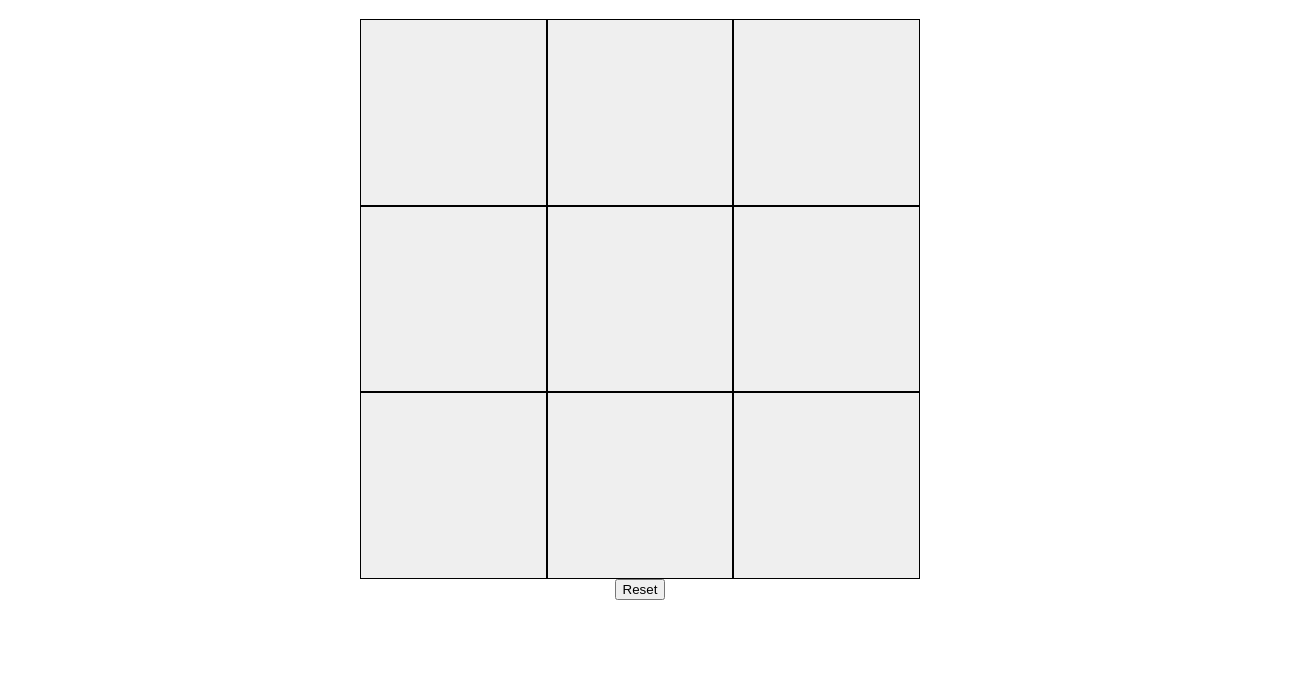
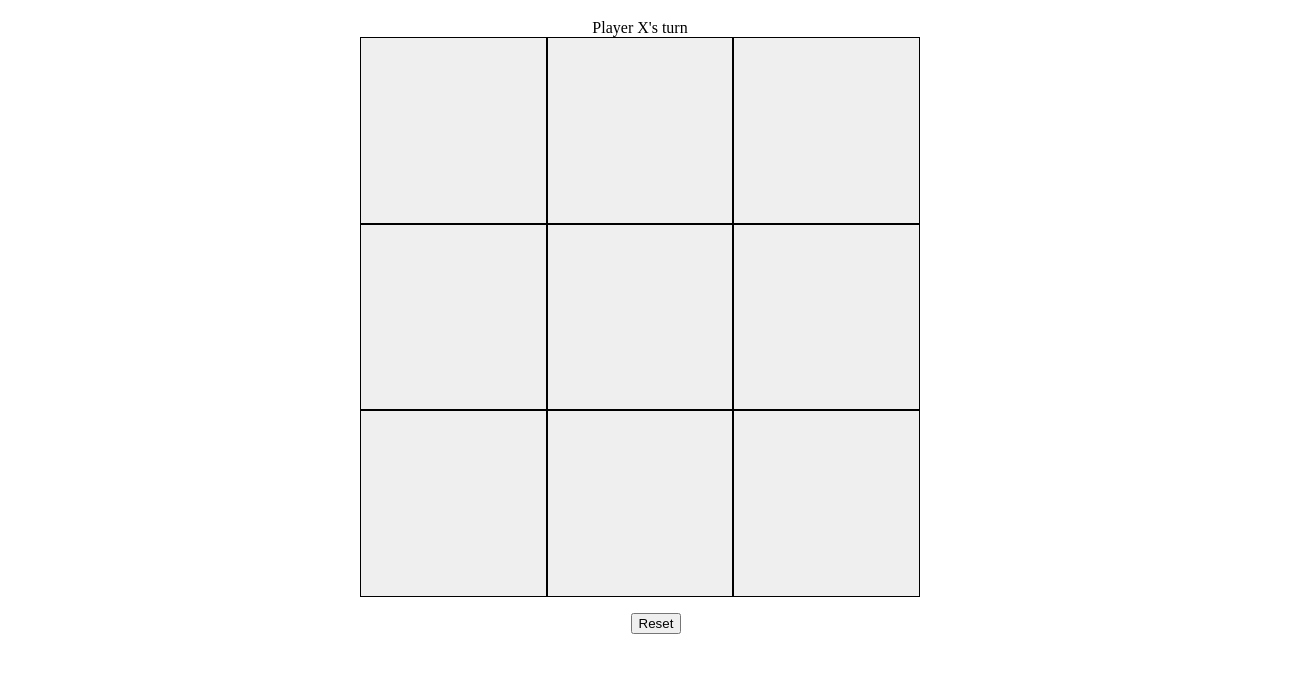
Before and after one commit to alexherdzik/tic-tac-toe, a plain HTML site: page index.html in a window 1280 px wide. Shown: the part 61-734 px from the top of the page, 1312 px wide, since content can reach past the window. Drawn offline with Linux system fonts and the light colour scheme.

Commit message:
Added messaging and footer padding

```diff
--- a/css/style.css
+++ b/css/style.css
@@ -7,6 +7,13 @@ html, body {
     display: flex;
     justify-content: center;
     width: 100%;
+}
+
+.footer {
+    display: flex;
+    justify-content: center;
+    padding: 1rem;
+    width: 100%
 }
 
 .container {
--- a/index.html
+++ b/index.html
@@ -9,6 +9,7 @@
     <body>
         <div class="header"><h1>Tic-Tac-Toe</h1></div>
         <div class="container">
+            <div id="message"></div>
             <div id="gameboard">
                 <button class="square"></button>
                 <button class="square"></button>
@@ -19,9 +20,9 @@
                 <button class="square"></button>
                 <button class="square"></button>
                 <button class="square"></button>
-         </div>
-         <div class="footer"><button id="reset">Reset</button></div>
-    </div>
+            </div>
+        </div>
+        <div class="footer"><button id="reset">Reset</button></div>
         <script src="js/main.js" async defer></script>
     </body>
 </html>
--- a/js/main.js
+++ b/js/main.js
@@ -22,6 +22,7 @@ const gameboard = (() => {
 })();
 
 const view = (() => {
+    const _message = document.getElementById('message');
     const _boardSquares = Array.from(document.querySelectorAll('#gameboard .square'));
     const _resetBtn = document.getElementById('reset');
 
@@ -42,7 +43,11 @@ const view = (() => {
         }
     }
 
-    return {updateBoard};
+    const setMessage = msg => {
+        _message.textContent = msg;
+    }
+
+    return {updateBoard, setMessage};
 })();
 
 const Player = (mark) => {
@@ -56,12 +61,13 @@ const Player = (mark) => {
 const gameController = ((gameboard, view) => {
     const _playerX = Player('X');
     const _playerO = Player('O');
-    let _round = 1;
-    let _currentPlayer = _playerX;
-    let _gameOver = false;
+    let _round;
+    let _currentPlayer;
+    let _gameOver;
 
     const _switchCurrentPlayer = () => {
         _currentPlayer = (_currentPlayer === _playerX) ? _playerO : _playerX;
+        view.setMessage(`Player ${_currentPlayer.getMark()}'s turn`);
     }
 
     const markSquare = index => {
@@ -70,10 +76,10 @@ const gameController = ((gameboard, view) => {
             view.updateBoard(gameboard);
             if (_checkForWin(_currentPlayer.getMark())) {
                 _gameOver = true;
-                console.log('Winner');
+                view.setMessage(`Player ${_currentPlayer.getMark()} wins!`);
             } else if (_round === 9) {
                 _gameOver = true;
-                console.log('Draw')
+                view.setMessage('Draw');
             } else {
                 _round++;
                 _switchCurrentPlayer();
@@ -103,7 +109,10 @@ const gameController = ((gameboard, view) => {
 
         gameboard.reset();
         view.updateBoard(gameboard);
+        view.setMessage(`Player ${_currentPlayer.getMark()}'s turn`);
     }
 
     return {markSquare, reset};
 })(gameboard, view);
+
+gameController.reset();
```
